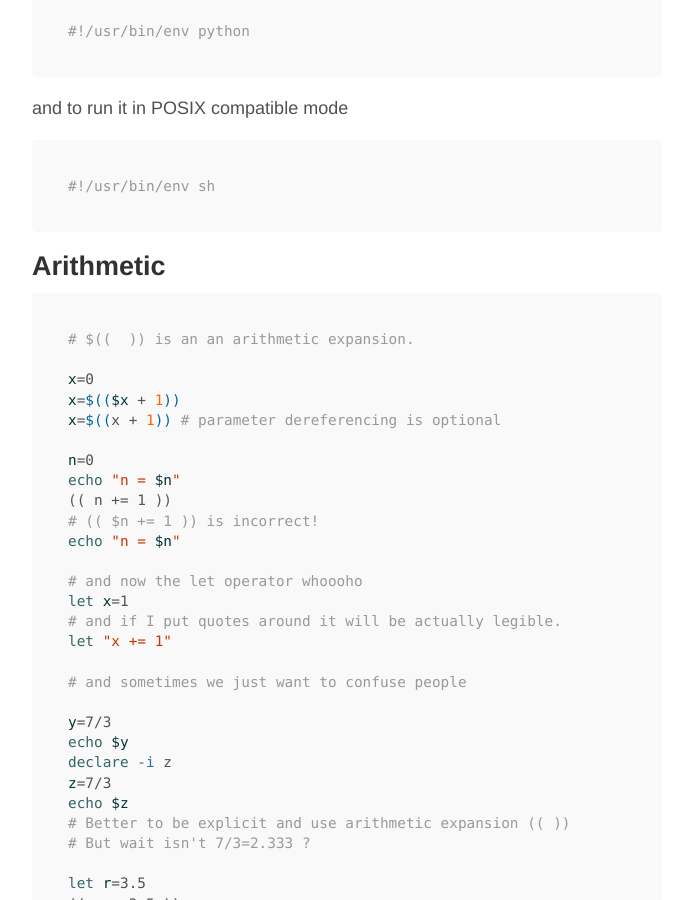
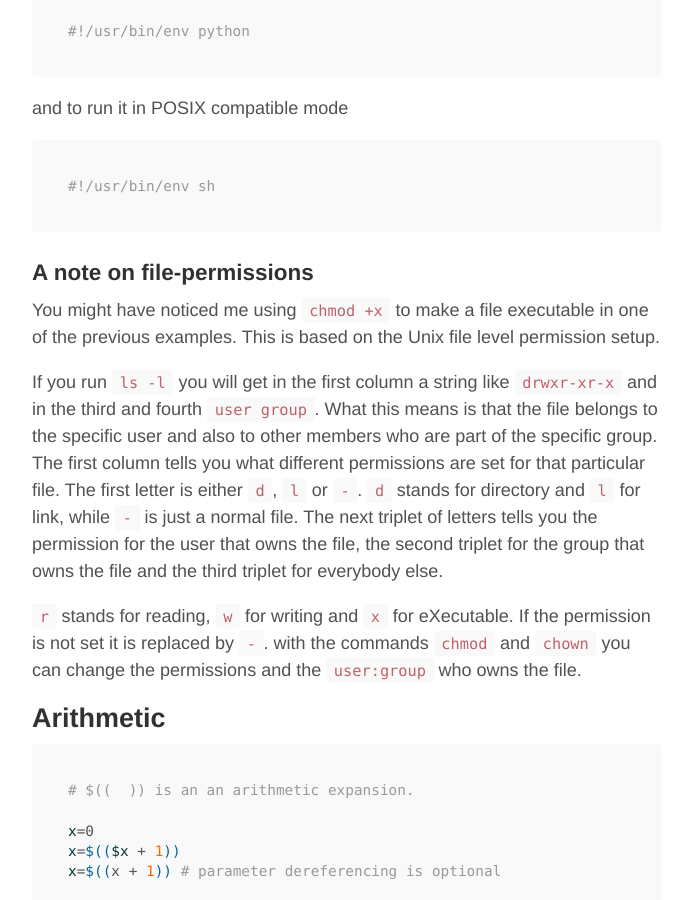
Before and after one commit to MikheyevLab/Computing-Fall-2015, a Jekyll site: the page built from _posts/2015-11-13-bash-ii.md, in a window 1280 px wide and 900 px high, scrolled down 3198 px. Shown: the whole window, without its empty margins (293-983 px from the left). Built offline with Jekyll 4.4.1, drawn with Linux system fonts in a browser that asks for light colours; Markdown is read by kramdown in place of the engine named in the settings.

Commit message:
add note for file-permissions

````diff
--- a/_posts/2015-11-13-bash-ii.md
+++ b/_posts/2015-11-13-bash-ii.md
@@ -128,6 +128,16 @@ and to run it in POSIX compatible mode
 ```bash
 #!/usr/bin/env sh
 ```
+
+### A note on file-permissions
+You might have noticed me using `chmod +x` to make a file executable in one of the previous examples. This is based on the Unix file level permission setup.
+
+If you run `ls -l` you will get in the first column a string like `drwxr-xr-x` and in the third and fourth `user group`.
+What this means is that the file belongs to the specific user and also to other members who are part of the specific group.
+The first column tells you what different permissions are set for that particular file. The first letter is either `d`, `l` or `-`. `d` stands for directory and `l` for link, while `-` is just a normal file. The next triplet of letters tells you the permission for the user that owns the file, the second triplet for the group that owns the file and the third triplet for everybody else.
+
+`r` stands for reading, `w` for writing and `x` for eXecutable. If the permission is not set it is replaced by `-`. with the commands `chmod` and `chown` you can change the permissions and the `user:group` who owns the file.
+
 
 ## Arithmetic
 
````
